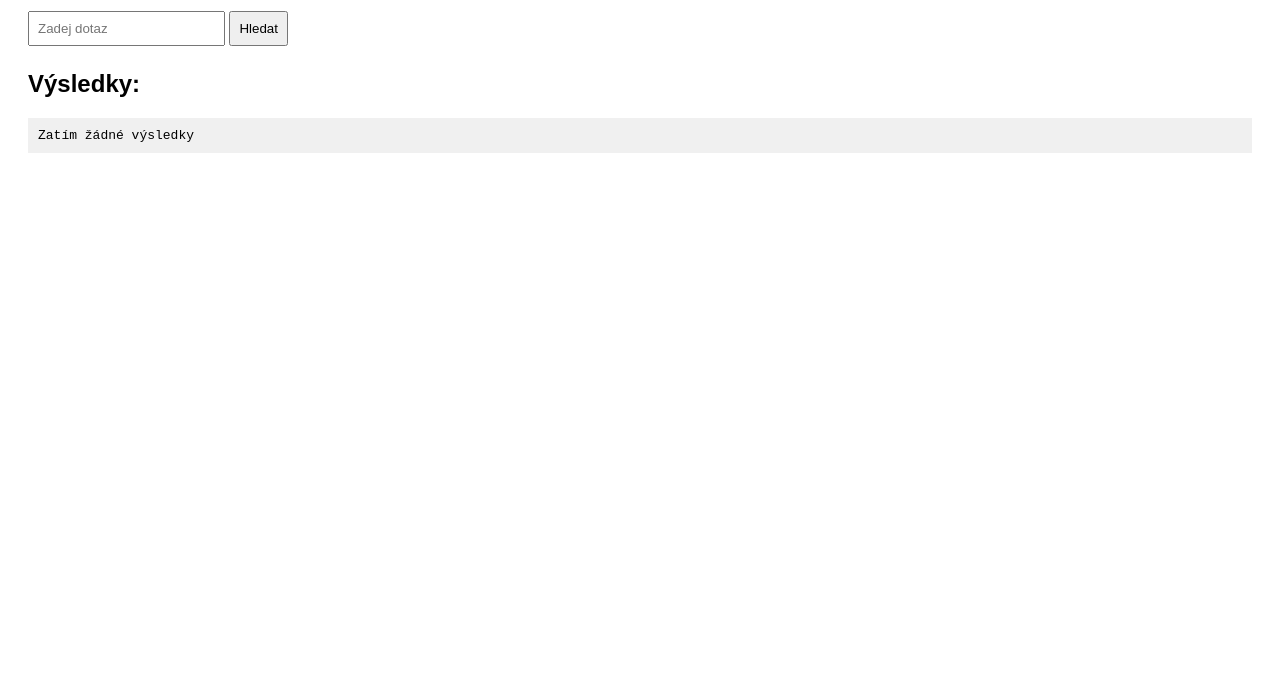
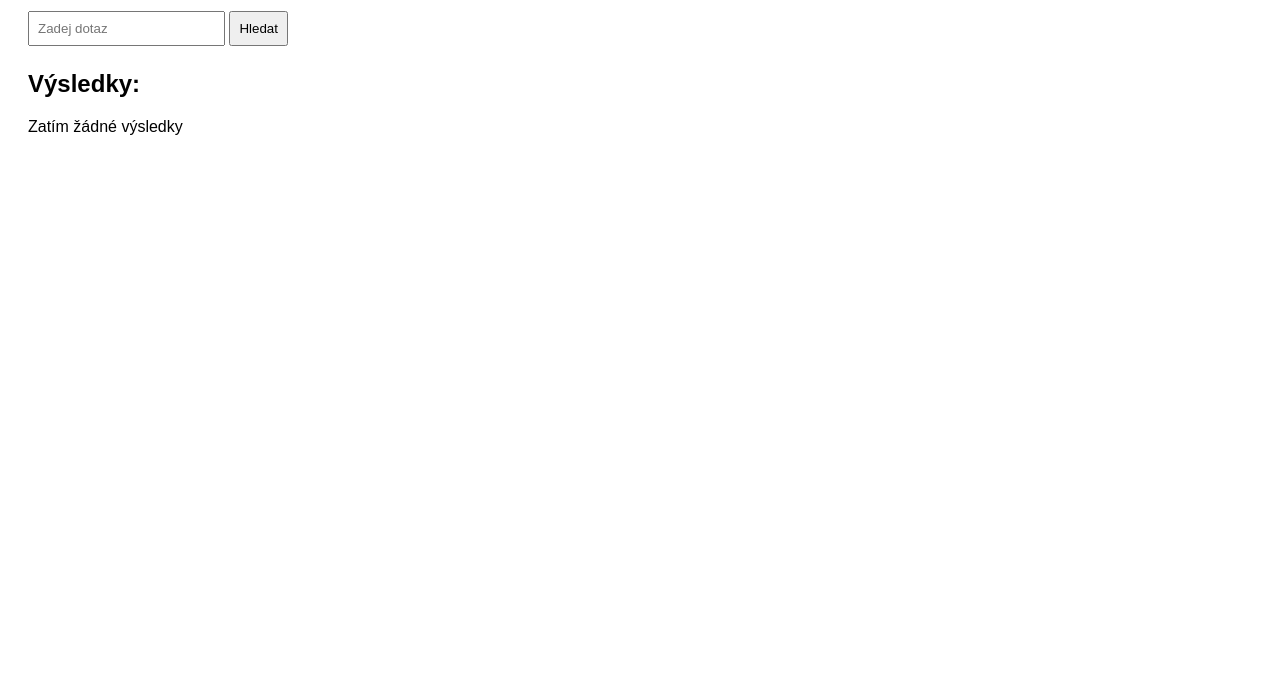
Before and after one commit to martan1484/Inizio_GoogleSearch, a website: page public/index.html in a window 1280 px wide. Shown: the part 101-800 px from the top of the page. Drawn offline with Linux system fonts and the light colour scheme.

Commit message:
Update index.html

```diff
--- a/public/index.html
+++ b/public/index.html
@@ -21,7 +21,7 @@
   </div>
 
   <h2>Výsledky:</h2>
-  <pre id="results">Zatím žádné výsledky</pre>
+  <div id="results">Zatím žádné výsledky</div>
 
   <script>
     const searchBtn = document.getElementById("searchBtn");
```
